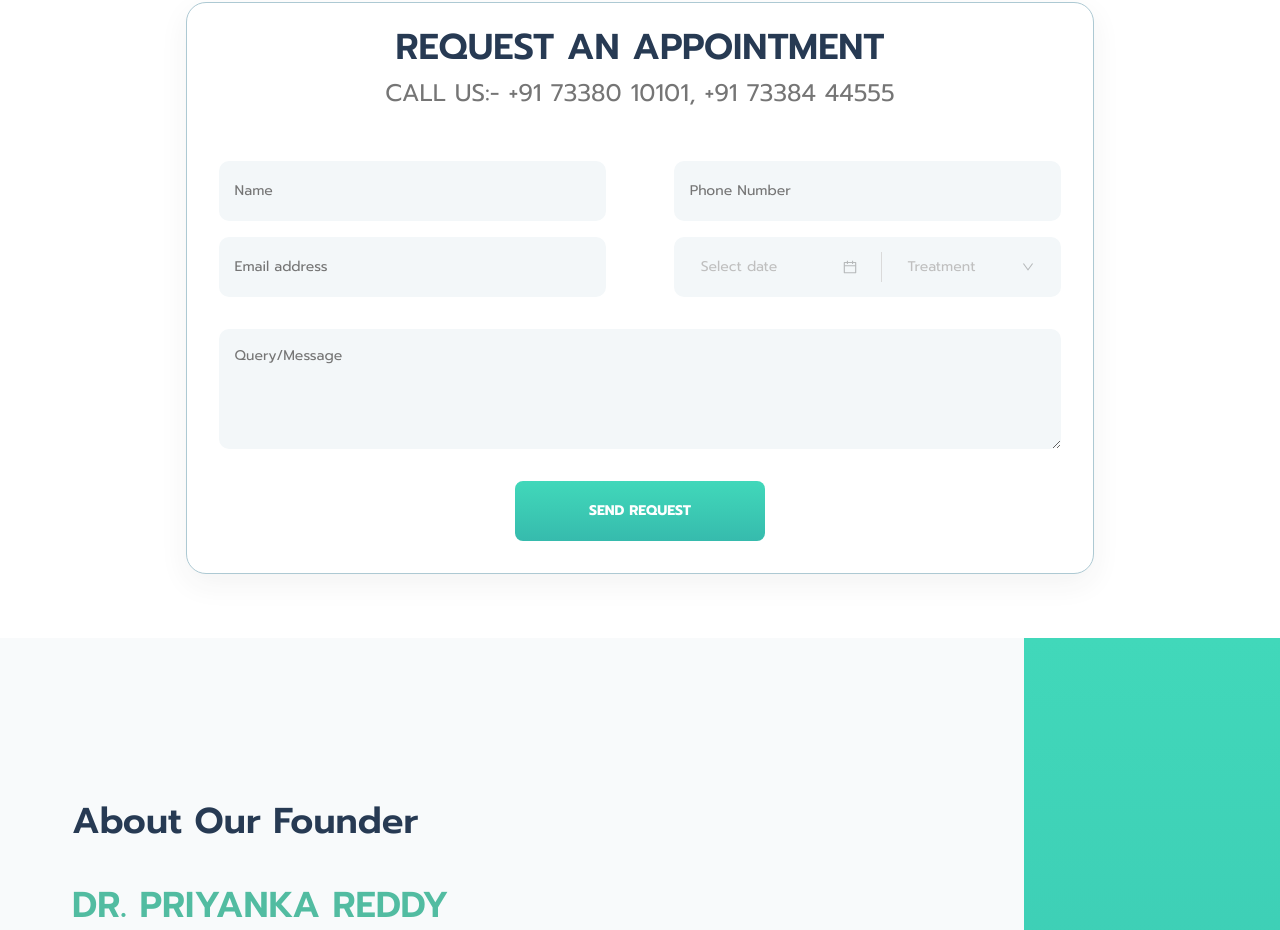
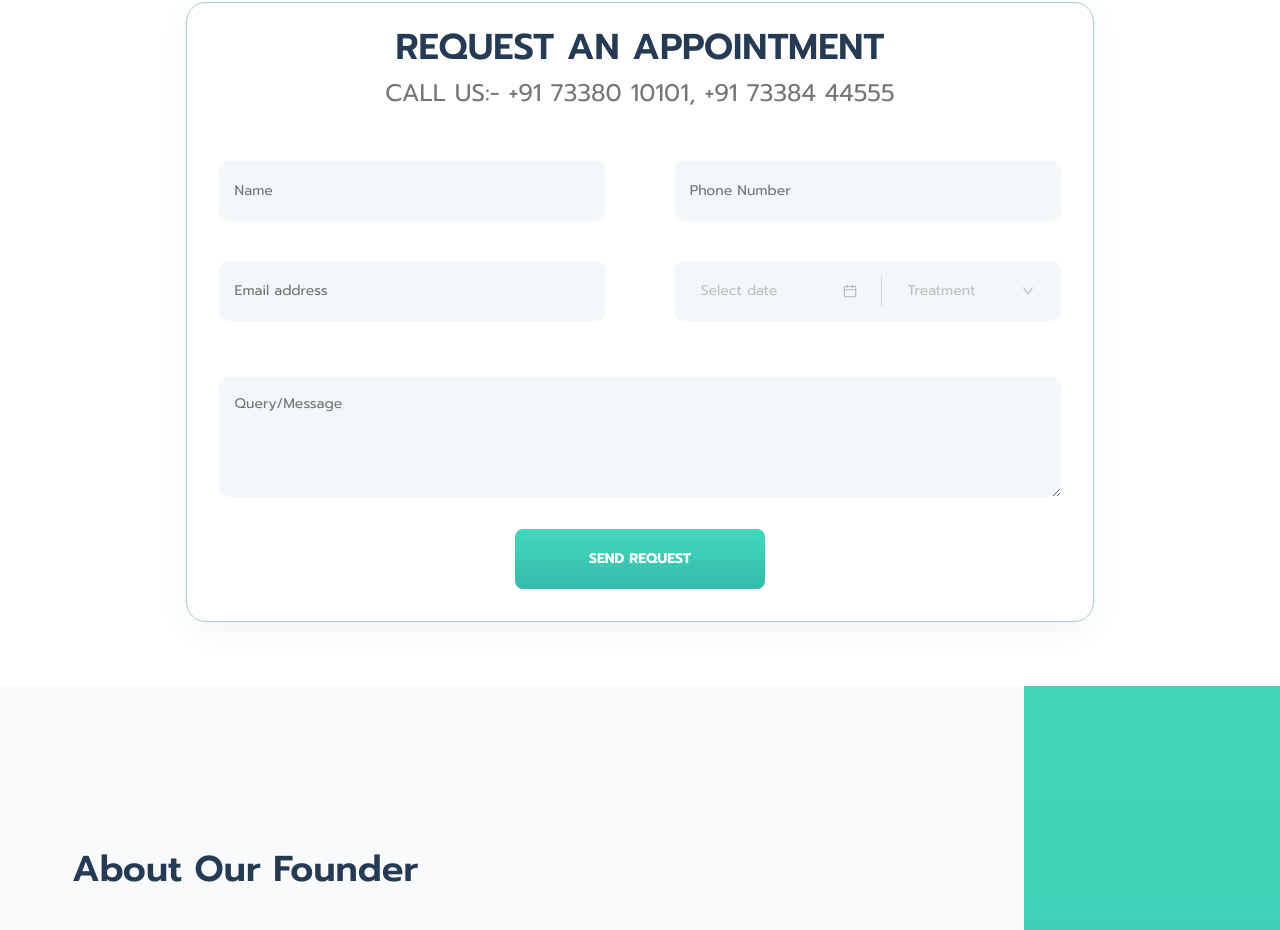
Before and after one commit to arunkumaralagesan/dna-skin, a React (Create React App) app: page / in a window 1280 px wide. Shown: the part 3247-4177 px from the top of the page. Built offline with nearby package versions, Linux system fonts and the light colour scheme.

Commit message:
Stable form validation

```diff
--- a/src/pages/home/components/appointmentForm/AppointmentForm.js
+++ b/src/pages/home/components/appointmentForm/AppointmentForm.js
@@ -1,9 +1,10 @@
 import React, { Component } from "react";
-import _get from 'lodash/get';
+import _get from "lodash/get";
 import { DatePicker, Select } from "antd";
 
 import { isMobileDevice } from "../../../../helpers/utils";
 import "./appointmentForm.css";
+import { isValidEmail, validateFormHelper } from './appointmentForm.helpers';
 
 const { Option } = Select;
 
@@ -12,12 +13,22 @@ export class AppointmentForm extends Component {
     super(props);
     this.state = {
       formValues: {},
+      displayError: false,
+      formErrors: {},
     };
   }
 
-  renderInputFiled(name, key, type = "text", required = true) {
+  renderError = (key) => {
+    const { displayError, formErrors } = this.state;
+    if (!displayError || !formErrors[key]) return null;
+
+    return <div className="input-error">*{formErrors[key]}</div>;
+  };
+
+  renderInputFiled(name, key, type = "text", required = false) {
     const { formValues } = this.state;
     return (
+      <div className="input-field-wrapper">
         <input
           className="input input-field"
           type={type}
@@ -25,39 +36,65 @@ export class AppointmentForm extends Component {
           placeholder={name}
           required={required}
           value={formValues[key]}
-        onChange={evt => this.setState({ formValues: { ...formValues, [key]: evt.target.value }})}
+          onChange={(evt) =>
+            this.setState({
+              formValues: { ...formValues, [key]: evt.target.value },
+            }, () => this.validateForm())
+          }
         />
+        {this.renderError(key)}
+      </div>
     );
   }
 
   renderPhone() {
+    const { formValues } = this.state;
     return (
+      <div className="input-field-wrapper">
         <input
           className="input input-field"
-        type="number"
+          type="text"
           name="phone_number"
           placeholder="Phone Number"
-        min="1111111111"
-        max="99999999999999"
-        required
-        value={this.state["phone_number"]}
+          maxlength="10"
+          value={formValues.phone_number}
+          onChange={(evt) => {
+            const phone = evt.target.value;
+            this.setState({
+              formValues: {
+                ...formValues,
+                phone_number: isNaN(phone)
+                  ? formValues.phone_number || ""
+                  : evt.target.value,
+              },
+            }, () => this.validateForm());
+          }}
         />
+        {this.renderError("phone_number")}
+      </div>
     );
   }
 
+  disabledDate(current) {
+    return current && current.valueOf() < Date.now();
+  }
+
   renderSelectAndDate() {
+    const { formValues } = this.state;
     return (
       <div className="form__row">
-        {this.renderInputFiled(
-          "Email address",
-          "email_address",
-          "email",
-          true
-        )}
+        {this.renderInputFiled("Email address", "email")}
+        <div className="input-field-wrapper">
           <div className="form__date-and-select">
             <DatePicker
-            onChange={(props) => console.log(props)}
+              disabledDate={this.disabledDate}
+              onChange={(evt, dateString) =>
+                this.setState({
+                  formValues: { ...formValues, date: dateString },
+                }, () => this.validateForm())
+              }
               className="form__date-picker"
+              format="DD/MM/YYYY"
             />
             <div className="form__date-separator"></div>
             <Select
@@ -65,39 +102,56 @@ export class AppointmentForm extends Component {
               placeholder="Treatment"
               dropdownClassName="form__appointment-select"
               style={{ width: 150 }}
-            onChange={(props) => console.log(props)}
+              onChange={val =>
+                this.setState({
+                  formValues: { ...formValues, appointment: val },
+                }, () => this.validateForm())
+              }
             >
               <Option value="Skin">Skin</Option>
               <Option value="Hair">Hair</Option>
               <Option value="Body">Body</Option>
             </Select>
           </div>
+          {this.renderError("date_appointment")}
+        </div>
       </div>
     );
   }
 
-  handleSubmit() {
-    const { formValues } = this.state;
-    const name = _get(formValues, 'person_name');
-    const phone = _get(formValues, 'phone_number');
-    const date = _get(formValues, 'date');
-    const appointment = _get(formValues, 'appointment');
-    const query = _get(formValues, 'query');
-    if (name && phone && date && appointment && query) {
+  validateForm = () => {
+    const { formValues, displayError } = this.state;
+    const formErrors = validateFormHelper({ formValues, displayError });
+    this.setState({ formErrors });
+  };
 
+  handleSubmit = (event) => {
+    event.preventDefault();
+    event.stopPropagation();
+    this.setState({ displayError: true }, () => this.validateForm());
+
+    const { formValues, formErrors } = this.state;
+    if (Object.values(formErrors).some((value) => value)) {
+
+    } else {
+      const name = _get(formValues, "person_name");
+      const phone = _get(formValues, "phone_number");
+      const date = _get(formValues, "date");
+      const appointment = _get(formValues, "appointment");
+      const query = _get(formValues, "query");
+
+      // handle Submit
     }
-  }
+  };
 
   render() {
     const isMobile = isMobileDevice();
-    const { formValues } = this.state;
-    console.log({ formValues })
+    const { formValues, formErrors } = this.state;
+    console.log({ formErrors });
     // if (isMobile) return null;
     return (
       <div className="form-container">
-        <div class="form__title">
-          Request an Appointment
-        </div>
+        <div class="form__title">Request an Appointment</div>
         <div class="form__contact">
           Call Us:- +91 73380 10101, +91 73384 44555
         </div>
@@ -105,8 +159,6 @@ export class AppointmentForm extends Component {
           id="ContactusForm"
           name="contact-form1"
           onSubmit={this.handleSubmit}
-          // action="thank-you?form=contact_form"
-          // method="POST"
           className="appointment-form"
         >
           <div className="form__row">
@@ -121,7 +173,11 @@ export class AppointmentForm extends Component {
             cols="20"
             placeholder="Query/Message"
             rows="3"
-            onChange={evt => this.setState({ formValues: { ...formValues, query: evt.target.value }})}
+            onChange={(evt) =>
+              this.setState({
+                formValues: { ...formValues, query: evt.target.value },
+              })
+            }
           ></textarea>
           <button
             className="primary-button send-request"
--- a/src/pages/home/components/appointmentForm/appointmentForm.css
+++ b/src/pages/home/components/appointmentForm/appointmentForm.css
@@ -7,13 +7,18 @@
   padding: 1rem;
 }
 
+.input-field-wrapper {
+  width: 46%;
+  height: 100px;
+}
+
 .input-field {
   border-radius: 10px;
   border: none;
   background-color: #f3f7f9;
   height: 60px;
   padding-left: 1rem;
-  width: 46%;
+  width: 100%;
   outline: none;
 }
 
@@ -22,9 +27,8 @@
   border: none;
   background-color: #f3f7f9;
   height: 60px;
-  margin: 1rem 0rem;
   padding: 0rem 1rem;
-  width: 46%;
+  width: 100%;
   outline: none;
   display: flex;
   align-items: center;
@@ -109,6 +113,12 @@
   padding-bottom: 2rem;
 }
 
+.input-error {
+  color: red;
+  font-weight: 300;
+  font-size: 12px;
+}
+
 @media screen and (max-width: 768px) {
   .form-container {
     width: 100%;
@@ -126,12 +136,21 @@
     flex-direction: column;
   }
 
+  .input-field-wrapper {
+    width: 100%;
+    height: 90px;
+  }
+
   .input-field {
     width: 100%;
-    margin: 1rem 0rem;
+    margin: 0rem 0rem;
   }
 
   .form__date-and-select {
     width: 100%;
   }
+
+  .textarea {
+    margin: 0rem;
+  }
 }
--- /dev/null
+++ b/src/pages/home/components/appointmentForm/appointmentForm.helpers.js
@@ -0,0 +1,36 @@
+import _get from 'lodash/get';
+
+export const EMAIL_REGEX =  /^(([^<>()[\]\\.,;:\s@\"]+(\.[^<>()[\]\\.,;:\s@\"]+)*)|(\".+\"))@((\[[0-9]{1,3}\.[0-9]{1,3}\.[0-9]{1,3}\.[0-9]{1,3}\])|(([a-zA-Z\-0-9]+\.)+[a-zA-Z]{2,}))$/;
+
+export const isValidEmail = email => EMAIL_REGEX.test(email);
+
+export const validateFormHelper = ({ formValues, displayError }) => {
+  if (!displayError) return {};
+
+  const formErrors = {};
+  const name = _get(formValues, "person_name");
+  const phone = _get(formValues, "phone_number");
+  const date = _get(formValues, "date");
+  const email = _get(formValues, "email");
+  const appointment = _get(formValues, "appointment");
+
+  if (!name) formErrors.person_name = "This filed is mandatory";
+  if (phone) {
+    if (phone.length !== 10)
+      formErrors.phone_number = "Phone number is not valid";
+  } else {
+    formErrors.phone_number = "This filed is mandatory";
+  }
+
+  if (email) {
+    const isValid = isValidEmail(email);
+    if (!isValid) formErrors.email = "Email is not valid";
+  } else {
+    formErrors.email = "This filed is mandatory";
+  }
+
+  if (!date || !appointment) {
+    formErrors.date_appointment = "This filed is mandatory";
+  }
+  return formErrors;
+};
```
Lines whose indentation alone changed are shown as unchanged.
